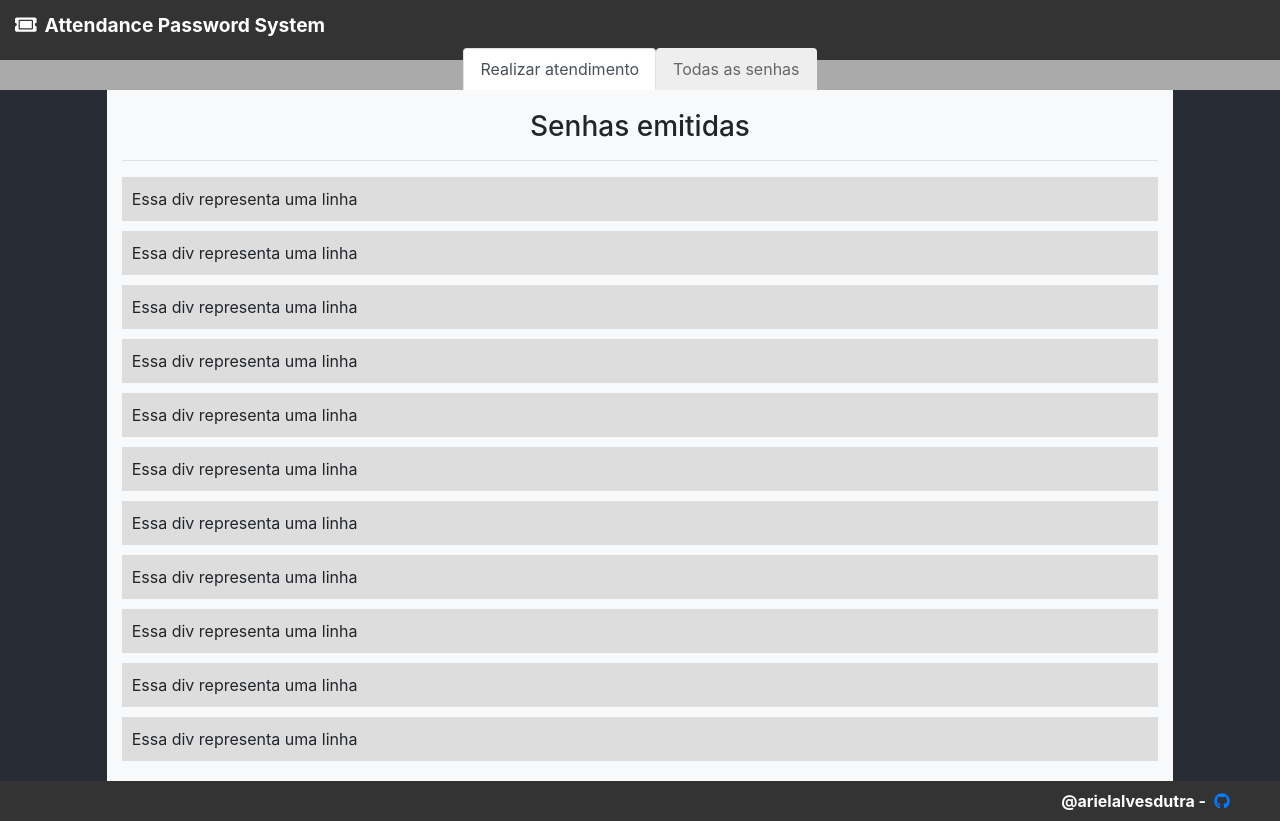
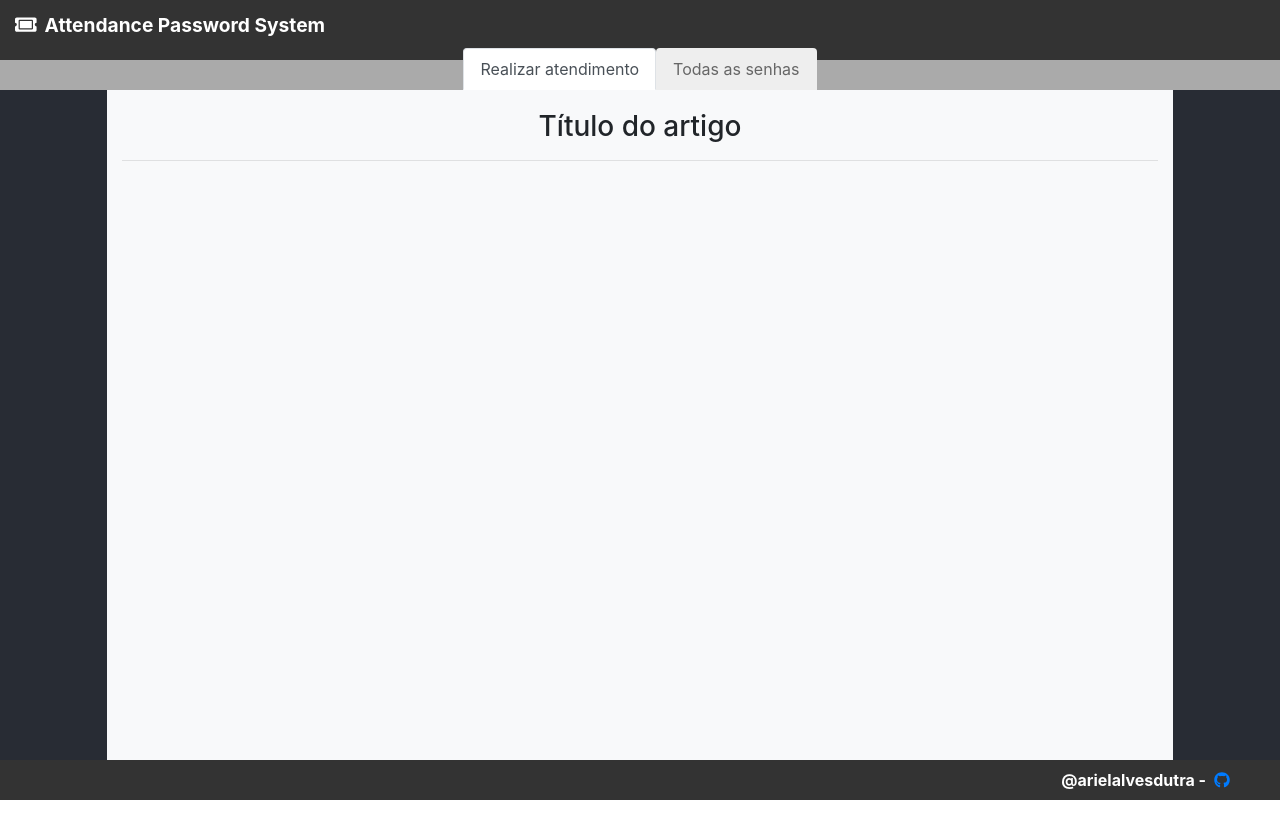
Before and after one commit to arielalvesdutra/attendance-password-system-frontend, a React (Create React App) app: page / in a window 1280 px wide. After the commit the page ends 800 px from the top, so only its background shows below. Built offline with nearby package versions, Linux system fonts and the light colour scheme.

Commit message:
Adiciona preenchimento do parametro props.title e props.children no Content

```diff
--- a/src/Components/Templates/Content.jsx
+++ b/src/Components/Templates/Content.jsx
@@ -1,27 +1,15 @@
 import React from 'react'
 
 import './Content.css'
-
-import KeyLine from '../KeyLine'
 
 export default props =>
     <div className="Content">
         <div className="Content-container col-12 col-md-10 col-sm-8 bg-light">
 
-        <h3>Senhas emitidas</h3>
-        <hr/>
-
-        <KeyLine />
-        <KeyLine />
-        <KeyLine />
-        <KeyLine />
-        <KeyLine />
-        <KeyLine />
-        <KeyLine />
-        <KeyLine />
-        <KeyLine />
-        <KeyLine />
-        <KeyLine />
-
+            <h3>
+                { props.title || 'Título do artigo' }
+            </h3>
+            <hr />
+            {props.children}
         </div>
     </div>
```
